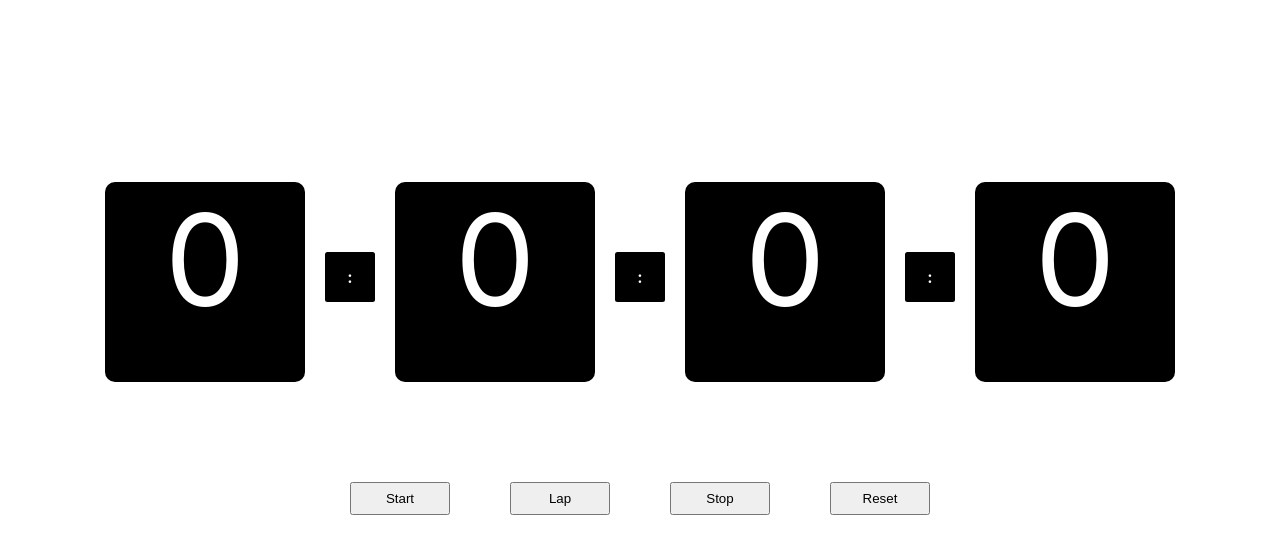
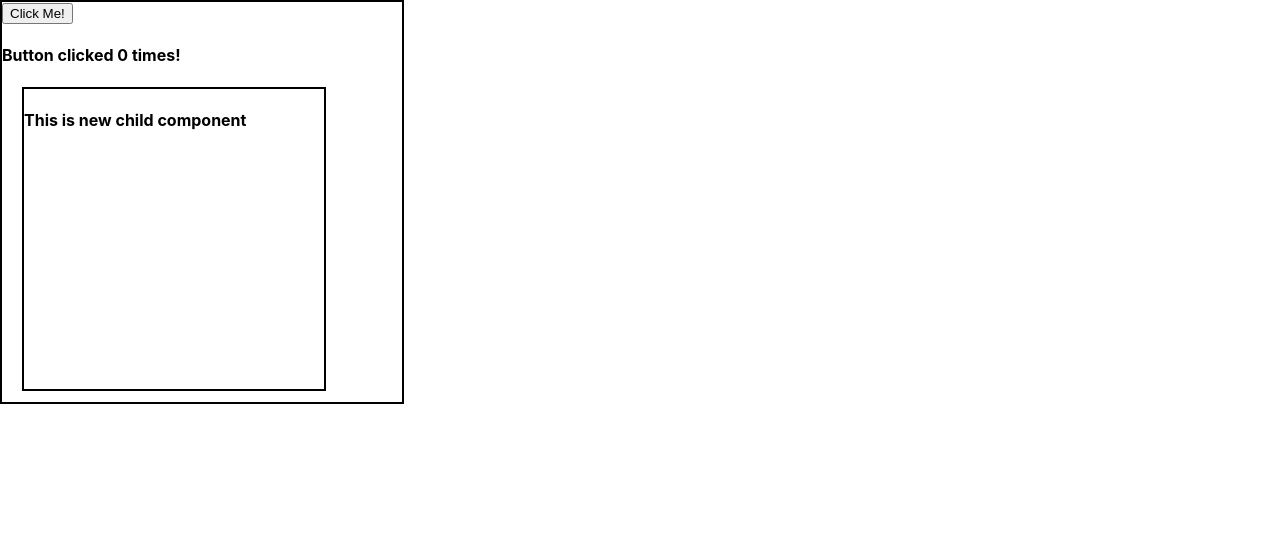
Before and after one commit to kanscerr/learning-react, a React (Create React App) app: page / in a window 1280 px wide. Shown: the top 554 px of the page. Built offline with nearby package versions, Linux system fonts and the light colour scheme.

Commit message:
memoization working

```diff
--- a/src/App.js
+++ b/src/App.js
@@ -1,8 +1,8 @@
 // import Colorize from './colorize';
 // import UseEffect from './useEffect';
 // import GetGithubUser from './github-user';
-import StopWatch from './stopwatch/stopwatch';
-// import Memoization from './memoization/parent';
+// import StopWatch from './stopwatch/stopwatch';
+import Memoization from './memoization/parent';
 import './App.css';
 
 function App() {
@@ -11,8 +11,8 @@ function App() {
       {/* <Colorize/> */}
       {/* <UseEffect/> */}
       {/* <GetGithubUser/> */}
-      <StopWatch/>
-      {/* <Memoization/> */}
+      {/* <StopWatch/> */}
+      <Memoization/>
     </div>
   )
 }
```
